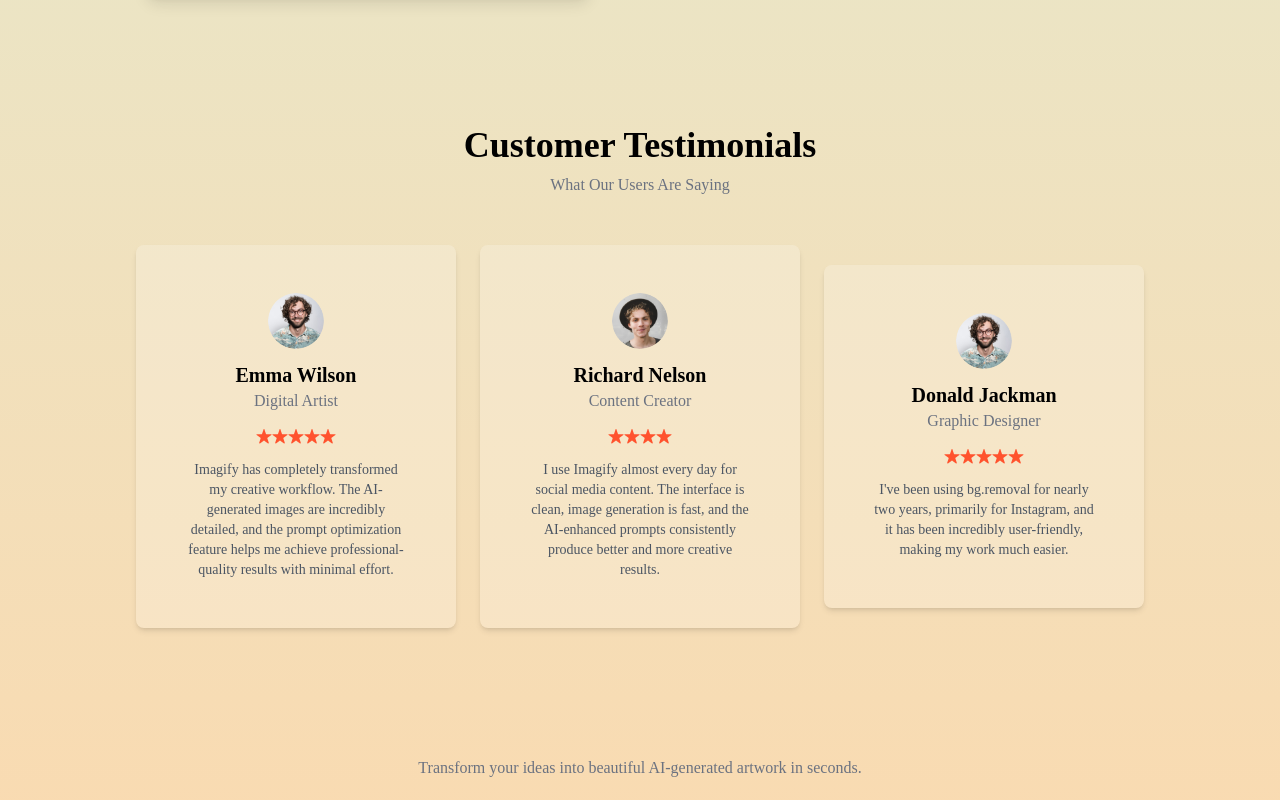
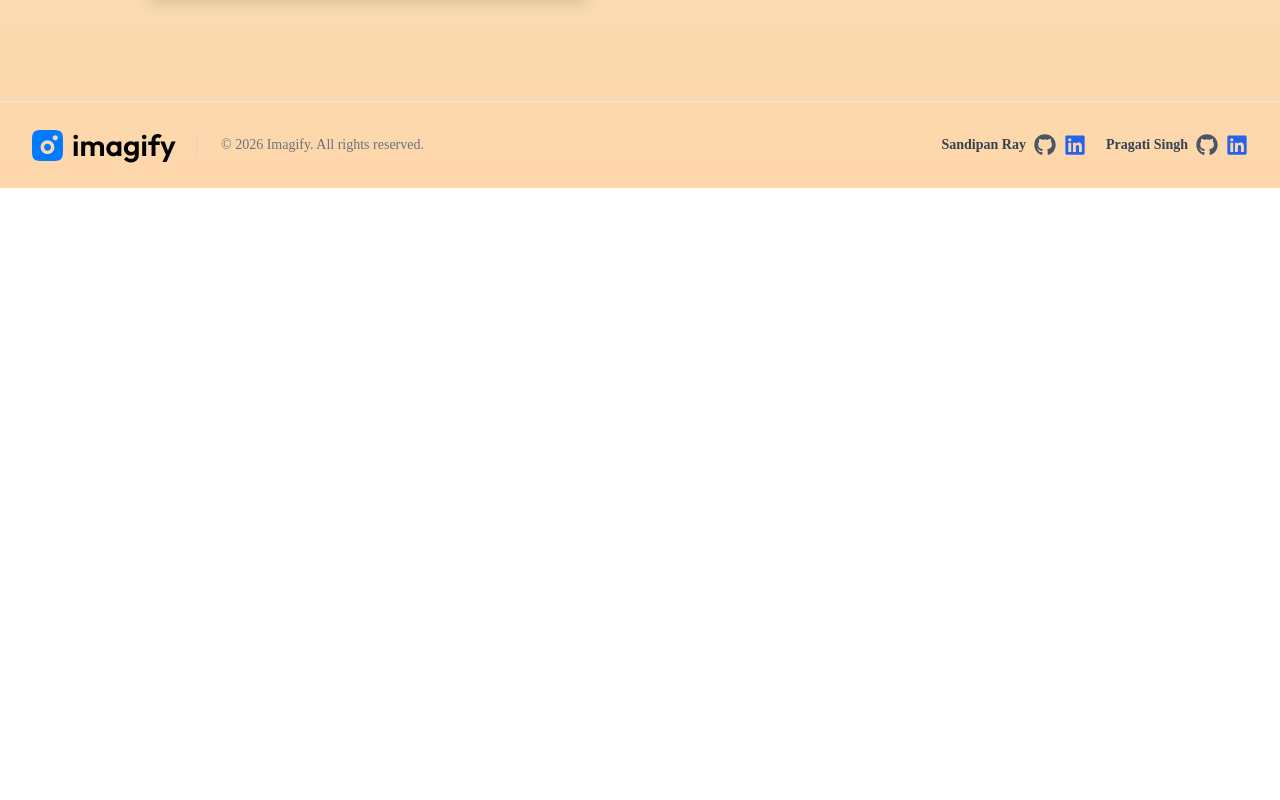
Before and after one commit to pragati956/Imagify, a React (Vite) app in the folder client/: page / in a window 1280 px wide. Shown: the part 1960-2760 px from the top of the page. After the commit the page ends 2148 px from the top, so only its background shows below. Built offline with nearby package versions, Linux system fonts and the light colour scheme; no server answers.

Commit message:
removed hardcoded sections from the code

```diff
--- a/client/src/pages/Home.jsx
+++ b/client/src/pages/Home.jsx
@@ -11,8 +11,6 @@ const Home = () => {
       <Header />
       <Steps />
       <Description />
-      <Testimonials />
-      <GenerateBtn />
     </div>
   );
 };
```
